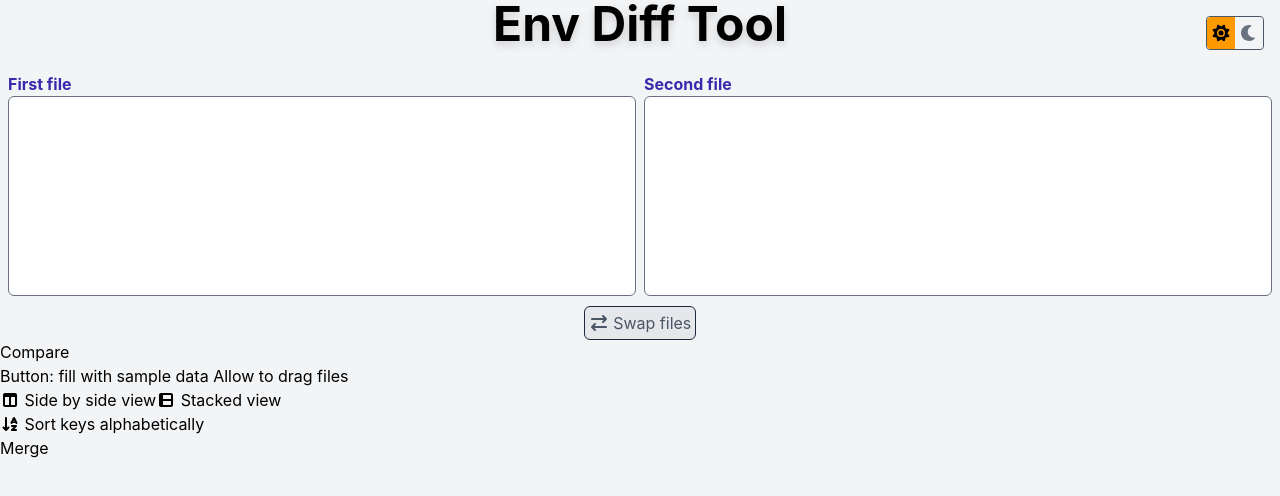
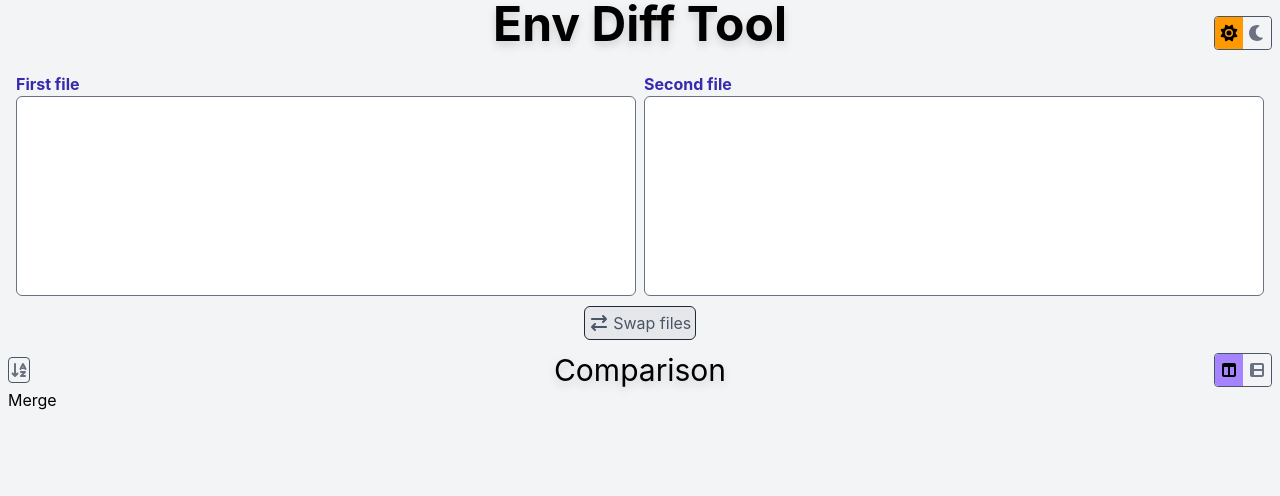
Before and after one commit to jfmdev/env-diff-tool, a React (Vite) app: page / in a window 1280 px wide. Shown: the top 496 px of the page. Built offline with nearby package versions, Linux system fonts and the light colour scheme.

Commit message:
Add Sort and View buttons to Compare component

```diff
--- a/package.json
+++ b/package.json
@@ -17,6 +17,7 @@
     "@fortawesome/fontawesome-svg-core": "^7.0.0",
     "@fortawesome/free-solid-svg-icons": "^7.0.0",
     "@fortawesome/react-fontawesome": "^0.2.3",
+    "diff": "^8.0.2",
     "react": "^19.1.0",
     "react-dom": "^19.1.0"
   },
--- a/src/App.tsx
+++ b/src/App.tsx
@@ -10,12 +10,12 @@ function App() {
   const [second, setSecond] = useState('');
 
   return (
-    <div className="min-h-screen bg-gray-100 dark:bg-gray-900">
+    <div className="min-h-screen bg-gray-100 dark:bg-gray-900 px-2">
       <h1 className="text-4xl md:text-5xl font-bold text-center drop-shadow-lg mb-6">
         Env Diff Tool
       </h1>
 
-      <ThemeSwitcher className="absolute top-4 right-4" />
+      <ThemeSwitcher className="absolute top-4 right-2" />
 
       <Inputs
         firstValue={first}
@@ -24,7 +24,9 @@ function App() {
         onChangeSecond={setSecond}
       />
 
-      <Compare />
+      <div className="mt-3">
+        <Compare />
+      </div>
 
       <Merge />
     </div>
--- a/src/components/Compare.tsx
+++ b/src/components/Compare.tsx
@@ -3,22 +3,54 @@ import {
   faArrowDownAZ,
   faTableColumns,
 } from '@fortawesome/free-solid-svg-icons';
+import { useState } from 'react';
 
 export function Compare() {
-  // REQ: Keep the comments and empty lines as they are. Assume that they should be keep above the next
-  // variable (except for comments that are at the end of the file, that should remain there).
+  const [sideBySide, setSideBySide] = useState(true);
+  const [sort, setSort] = useState(false);
 
   return (
-    <div>
-      <h2>Compare</h2>
-      Button: fill with sample data Allow to drag files
-      <div>
-        <FontAwesomeIcon icon={faTableColumns} /> Side by side view
-        <FontAwesomeIcon icon={faTableColumns} rotation={270} /> Stacked view
+    <>
+      <div className="flex items-center justify-between">
+        <div className="w-[100px]">
+          <button
+            type="button"
+            name="sort"
+            className={`border border-gray-600 dark:border-gray-400 rounded cursor-pointer transition ${sort ? 'bg-teal-400 text-black dark:bg-teal-800 dark:text-white' : 'bg-gray-100 text-gray-500 dark:bg-gray-800 dark:text-gray-400'}`}
+            onClick={() => setSort(!sort)}
+            title={sort ? 'Use default sort order' : 'Sort keys alphabetically'}
+            aria-label={
+              sort ? 'Use default sort order' : 'Sort keys alphabetically'
+            }
+          >
+            <FontAwesomeIcon icon={faArrowDownAZ} />
+          </button>
+        </div>
+
+        <h2 className="text-2xl md:text-3xl drop-shadow-lg">Comparison</h2>
+
+        <div className="w-[100px] text-right">
+          <button
+            type="button"
+            name="view"
+            className="border border-gray-600 dark:border-gray-400 rounded cursor-pointer inline-flex flex-row"
+            onClick={() => setSideBySide(!sideBySide)}
+            title={`Switch to ${sideBySide ? 'Stacked' : 'Side by side'} view`}
+            aria-label={`Switch to ${sideBySide ? 'Stacked' : 'Side by side'} view`}
+          >
+            <div
+              className={`rounded-l p-1 transition ${sideBySide ? 'bg-violet-400 text-black dark:bg-violet-800 dark:text-white' : 'bg-gray-100 text-gray-500 dark:bg-gray-800 dark:text-gray-400'}`}
+            >
+              <FontAwesomeIcon icon={faTableColumns} />
+            </div>
+            <div
+              className={`rounded-r p-1 transition ${!sideBySide ? 'bg-indigo-400 text-black dark:bg-indigo-800 dark:text-white' : 'bg-gray-100 text-gray-500 dark:bg-gray-800 dark:text-gray-400'}`}
+            >
+              <FontAwesomeIcon icon={faTableColumns} rotation={270} />
+            </div>
+          </button>
+        </div>
       </div>
-      <div>
-        <FontAwesomeIcon icon={faArrowDownAZ} /> Sort keys alphabetically
-      </div>
-    </div>
+    </>
   );
 }
--- a/src/components/ThemeSwitcher.tsx
+++ b/src/components/ThemeSwitcher.tsx
@@ -23,7 +23,9 @@ export function ThemeSwitcher({ className }: { className?: string }) {
 
   return (
     <button
-      className={`border border-gray-600 dark:border-gray-400 rounded transition cursor-pointer inline-flex flex-row ${className}`}
+      type="button"
+      name="theme-switcher"
+      className={`border border-gray-600 dark:border-gray-400 rounded cursor-pointer inline-flex flex-row ${className}`}
       onClick={toggleTheme}
       title={`Switch to ${isDark ? 'light' : 'dark'} theme`}
       aria-label={`Switch to ${isDark ? 'light' : 'dark'} theme`}
--- /dev/null
+++ b/src/utils/envUtils.ts
@@ -0,0 +1,93 @@
+import { diffLines, type ChangeObject } from 'diff';
+
+// CAVEAT: We assume that all comments are placed above their respective variables.
+interface EnvVariable {
+  key: string;
+  value: string;
+  comments: string;
+}
+
+interface EnvVariableDiff {
+  key: string;
+  oldValue: string | null;
+  newValue: string | null;
+  comments: string | ChangeObject<string>[];
+}
+
+export function diffEnvFiles(
+  oldContent: string,
+  newContent: string,
+): EnvVariableDiff[] {
+  const oldVariables = parseEnvFile(oldContent);
+  const newVariables = parseEnvFile(newContent);
+
+  const diffs: EnvVariableDiff[] = [];
+
+  // Check variables from the old file.
+  for (const oldVar of oldVariables) {
+    const newVar = newVariables.find((newVar) => newVar.key === oldVar.key);
+    diffs.push({
+      key: oldVar.key,
+      oldValue: oldVar.value,
+      newValue: newVar?.value ?? null,
+      comments: newVar
+        ? diffLines(newVar.comments, oldVar.comments)
+        : oldVar.comments,
+    });
+  }
+
+  // Check variables from the new file that aren't on the old file.
+  let lastOldKey: string | null = null;
+  for (const newVar of newVariables) {
+    const oldVar = oldVariables.find((oldVar) => oldVar.key === newVar.key);
+    if (!oldVar) {
+      const lastOldKeyIndex = lastOldKey
+        ? diffs.findIndex((diffItem) => diffItem.key === lastOldKey)
+        : -1;
+      diffs.splice(lastOldKeyIndex + 1, 0, {
+        key: newVar.key,
+        newValue: newVar.value,
+        oldValue: '',
+        comments: newVar.comments,
+      });
+    } else {
+      lastOldKey = oldVar.key;
+    }
+  }
+
+  return diffs;
+}
+
+export function parseEnvFile(envContent: string): EnvVariable[] {
+  const variables: EnvVariable[] = [];
+
+  let comments: string = '';
+  const trimmedLines = envContent.split('\n').map((line) => line.trim());
+  for (const line of trimmedLines) {
+    // Handle empty lines.
+    if (line.length === 0) {
+      comments += '\n';
+      continue;
+    }
+
+    // Handle comment lines.
+    if (line.startsWith('#')) {
+      comments += line.slice(1).trim() + '\n';
+      continue;
+    }
+
+    // Handle variables.
+    const [key, value] = line.split('=').map((item) => item.trim());
+    if (key) {
+      variables.push({ key, value, comments });
+      comments = '';
+    }
+  }
+
+  // CAVEAT: Handle the case of comments at the end of the file (below all variables).
+  if (comments.length > 0) {
+    variables.push({ key: '', value: '', comments });
+  }
+
+  return variables;
+}
```
Also changed, not shown: 1 other file (tests, documents, lock files or other folders).
